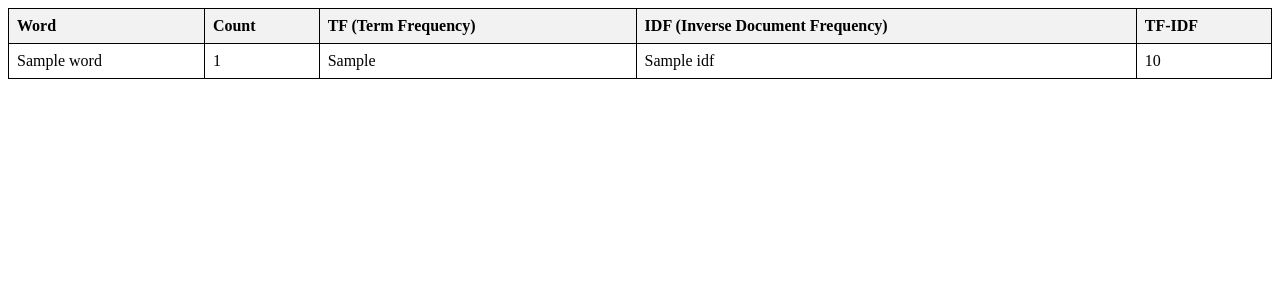
After one commit to BRM2003/Lesta_task, a Django app: template templates/table.html in a window 1280 px wide. The commit adds this page. Shown: the top 300 px of the page. Run offline with Django 5.2, Linux system fonts and the light colour scheme; the template is opened without the code that fills it: most values are stand-ins (such as "Sample title", 1, 10 or a date in 2020).

Commit message:
Реализация функционала по вычислению TF и IDF
В файле views.py было реализовано большой функционал по вычислению TF и IDF
Создан новый html файл - table.html
были доработки и испралвения багов в файле file_upload_form.html

```diff
--- a/templates/file_upload_form.html
+++ b/templates/file_upload_form.html
@@ -1,9 +1,9 @@
 {% load static %}
 <!DOCTYPE html>
-<html lang="en">
+<html lang="ru">
 <head>
     <meta charset="UTF-8">
-    <title>LestaTask</title>
+    <title>{{ page_title }}</title>
     <link rel="stylesheet" href="{% static 'styles/file_upload_style.css' %}">
     <link rel="stylesheet" href="https://cdnjs.cloudflare.com/ajax/libs/font-awesome/5.15.3/css/all.min.css"/>
 </head>
@@ -14,7 +14,7 @@
     </div>
     {% endif %}
     <div class="wrapper">
-    <header>50 самых популярных слов в файле</header>
+    <header>50 самых важных слов в файле</header>
     <form action="" method="POST" name="FileForm" enctype="multipart/form-data">
         {% csrf_token %}
         {{ form.path }}
--- /dev/null
+++ b/templates/table.html
@@ -0,0 +1,42 @@
+{% load static %}
+<!DOCTYPE html>
+<html lang="en">
+<head>
+    <meta charset="UTF-8">
+    <title>{{ page_title }}</title>
+    <style>
+        table {
+            width: 100%;
+            border-collapse: collapse;
+        }
+        th, td {
+            border: 1px solid black;
+            padding: 8px;
+            text-align: left;
+        }
+        th {
+            background-color: #f2f2f2;
+        }
+    </style>
+</head>
+<body>
+        <table>
+            <tr>
+                <th>Word</th>
+                <th>Count</th>
+                <th>TF (Term Frequency)</th>
+                <th>IDF (Inverse Document Frequency)</th>
+                <th>TF-IDF</th>
+            </tr>
+            {% for row in result %}
+            <tr>
+                <td>{{ row.word }}</td>
+                <td>{{ row.count }}</td>
+                <td>{{ row.tf }}</td>
+                <td>{{ row.idf }}</td>
+                <td>{{ row.word_weight }}</td>
+            </tr>
+            {% endfor %}
+        </table>
+</body>
+</html>
--- a/words/models.py
+++ b/words/models.py
@@ -51,7 +51,8 @@ class Word(models.Model):
 class WordsInFiles(models.Model):
     file = models.ForeignKey(File, on_delete=models.CASCADE)
     word = models.ForeignKey(Word, on_delete=models.CASCADE)
-    count = models.PositiveIntegerField(validators=[MinValueValidator(1, message='Must be at least 1 word in file')],)
+    count = models.PositiveIntegerField(validators=[MinValueValidator(1, message='Must be at least 1 word in file')])
+    tf_idf = models.FloatField(default=0)
     active = models.BooleanField(default=True)
     cr_on = models.DateTimeField(auto_now_add=True, blank=True, null=True)
     up_on = models.DateTimeField(auto_now=True, blank=True, null=True)
```
Also changed, not shown: words/views.py (+54 -3 lines), words/migrations/0008_wordsinfiles_tf_idf.py (added).
